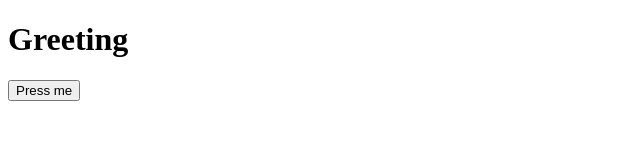
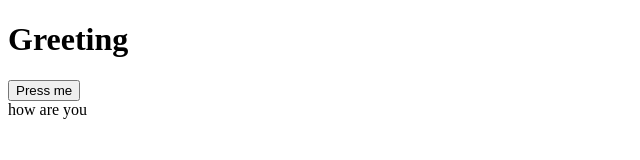
Before and after one commit to swardbladpaulo/w4_examproject, a website: page src/index.html in a window 1280 px wide. Both pictures are taken after a click on the button "Press me". Shown: the full height of the page, 0-640 px from the left. Drawn offline with Linux system fonts and the light colour scheme.

Commit message:
modified app.js file and index.html, passed test and buttoncan be clicked

```diff
--- a/src/assets/js/app.js
+++ b/src/assets/js/app.js
@@ -0,0 +1,9 @@
+window.addEventListener("DOMContentLoaded", () => {
+  let button = document.getElementById("quote");
+  let message = document.getElementById("message");
+
+  showMeAQuote = () => {
+      message.innerHTML = "how are you";
+  };
+  button.addEventListener("click", showMeAQuote);
+})
--- a/src/index.html
+++ b/src/index.html
@@ -12,6 +12,6 @@
     <div id="message"></div>
 </body>
 
-  <script src="app.js"></script>
+  <script src="./assets/js/app.js"></script>
 
 </html>
```
